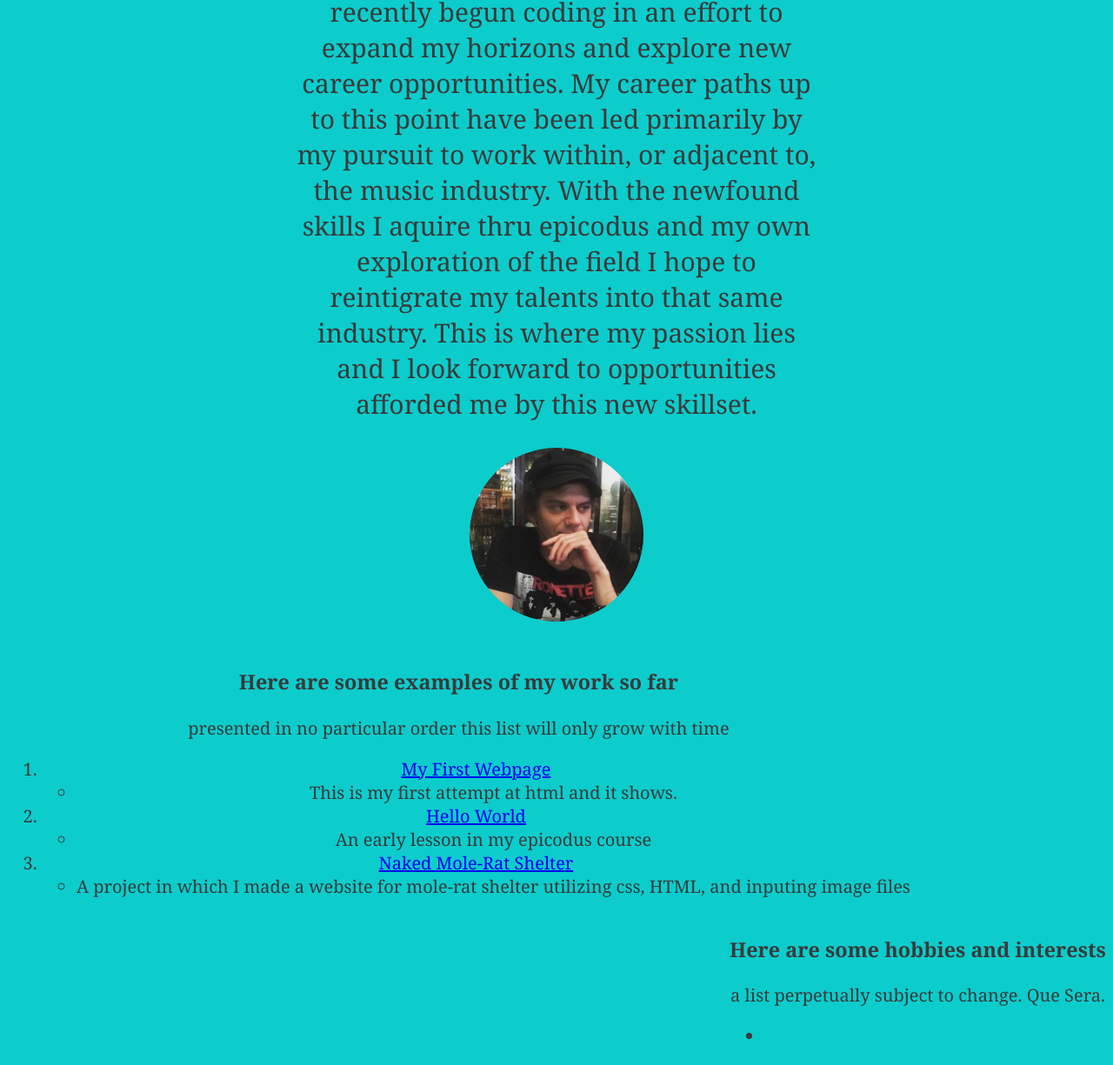
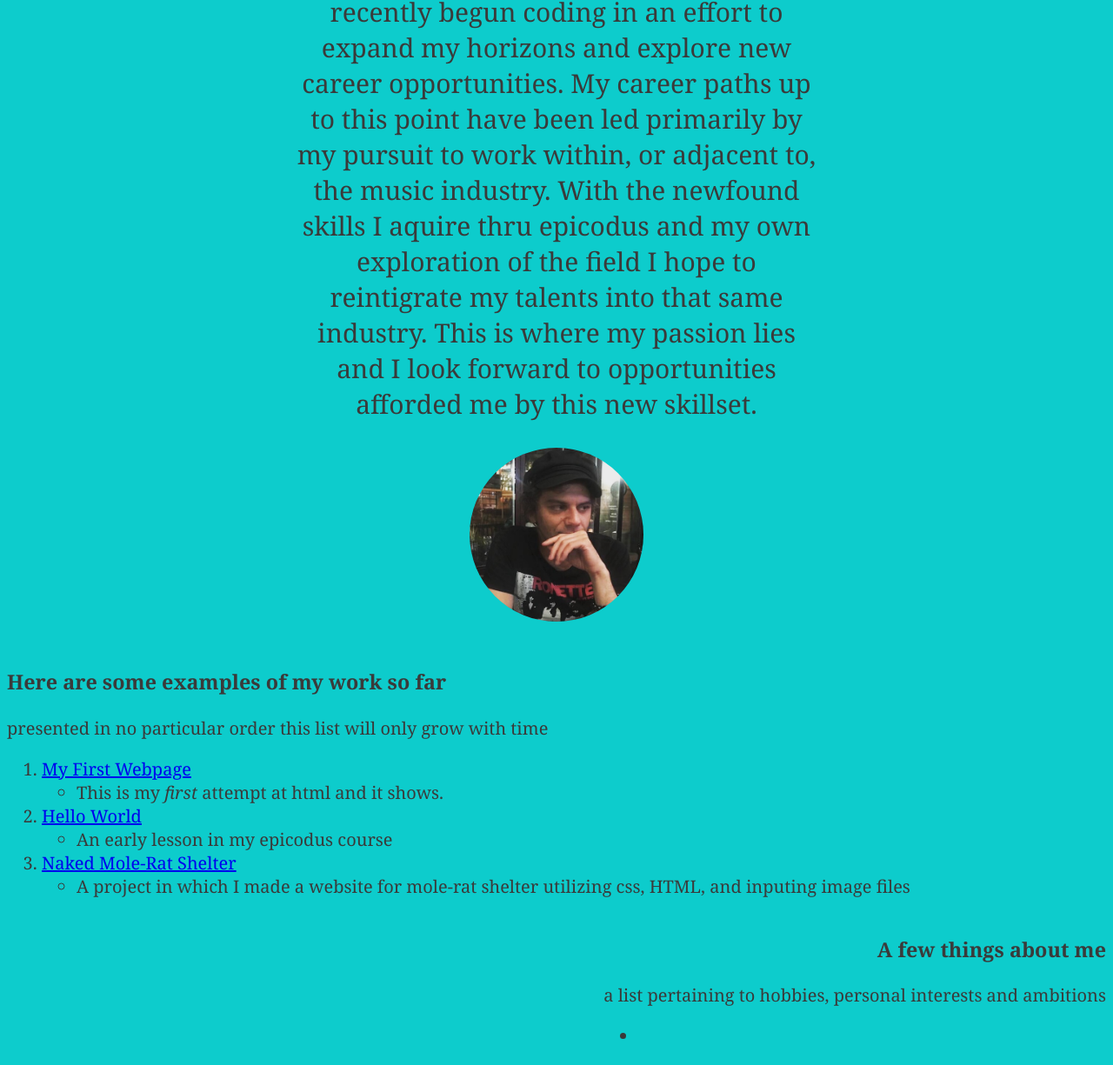
Before and after one commit to DerkLawrence/Independent-Project-Portfolio, a plain HTML site: page index.html in a window 1280 px wide. Shown: the part 309-1534 px from the top of the page at 87% size. Drawn offline with Linux system fonts and the light colour scheme.

Commit message:
add changes to interests column and changes made to emhasize and bolden some text

```diff
--- a/css/styles.css
+++ b/css/styles.css
@@ -28,10 +28,12 @@ img {
 
   .p-list {
     float: left;
+    text-align: left;
     font-size: 20px;
   }
 
   .d-list {
     float: right;
+    text-align: right;
     font-size: 20px;
   }
--- a/index.html
+++ b/index.html
@@ -9,7 +9,7 @@
   <h1>Derek</h1>
   <h2>My Introduction to the World of Coding</h2>
 
-  <div class="column"><p>My name is Derek Lawrence and I've recently begun coding in an effort to expand my horizons and explore new career opportunities. My career paths up to this point have been led primarily by my pursuit to work within, or adjacent to, the music industry. With the newfound skills I aquire thru epicodus and my own exploration of the field I hope to reintigrate my talents into that same industry. This is where my passion lies and I look forward to opportunities afforded me by this new skillset.</p></div>
+  <div class="column"><p>My name is <strong>Derek Lawrence</strong> and I've recently begun coding in an effort to expand my horizons and explore new career opportunities. My career paths up to this point have been led primarily by my pursuit to work within, or adjacent to, the music industry. With the newfound skills I aquire thru epicodus and my own exploration of the field I hope to reintigrate my talents into that same industry. This is where my passion lies and I look forward to opportunities afforded me by this new skillset.</p></div>
 
   <img src="img/glorp.jpg" alt="disguy">
   <p></p>
@@ -18,7 +18,7 @@
   <p>presented in no particular order this list will only grow with time</p>
   <ol>
     <li><a href="https://github.com/DerkLawrence/my-first-webpage.git">My First Webpage</a></li>
-      <ul><li>This is my first attempt at html and it shows.</li></ul>
+      <ul><li>This is my <em>first</em> attempt at html and it shows.</li></ul>
     <li><a href="https://github.com/DerkLawrence/hello-world1.git">Hello World</a></li>
       <ul><li>An early lesson in my epicodus course</li></ul>
     <li><a href="https://github.com/DerkLawrence/Animal.Repository.git">Naked Mole-Rat Shelter</a></li>
@@ -26,8 +26,8 @@
   </ol>
   </div>
   <div class="d-list">
-  <h3>Here are some hobbies and interests</h3>
-  <p>a list perpetually subject to change. Que Sera.</p>
+  <h3>A few things about me</h3>
+  <p>a list pertaining to hobbies, personal interests and ambitions</p>
   <ul>
     <li></li>
   </ul>
```
